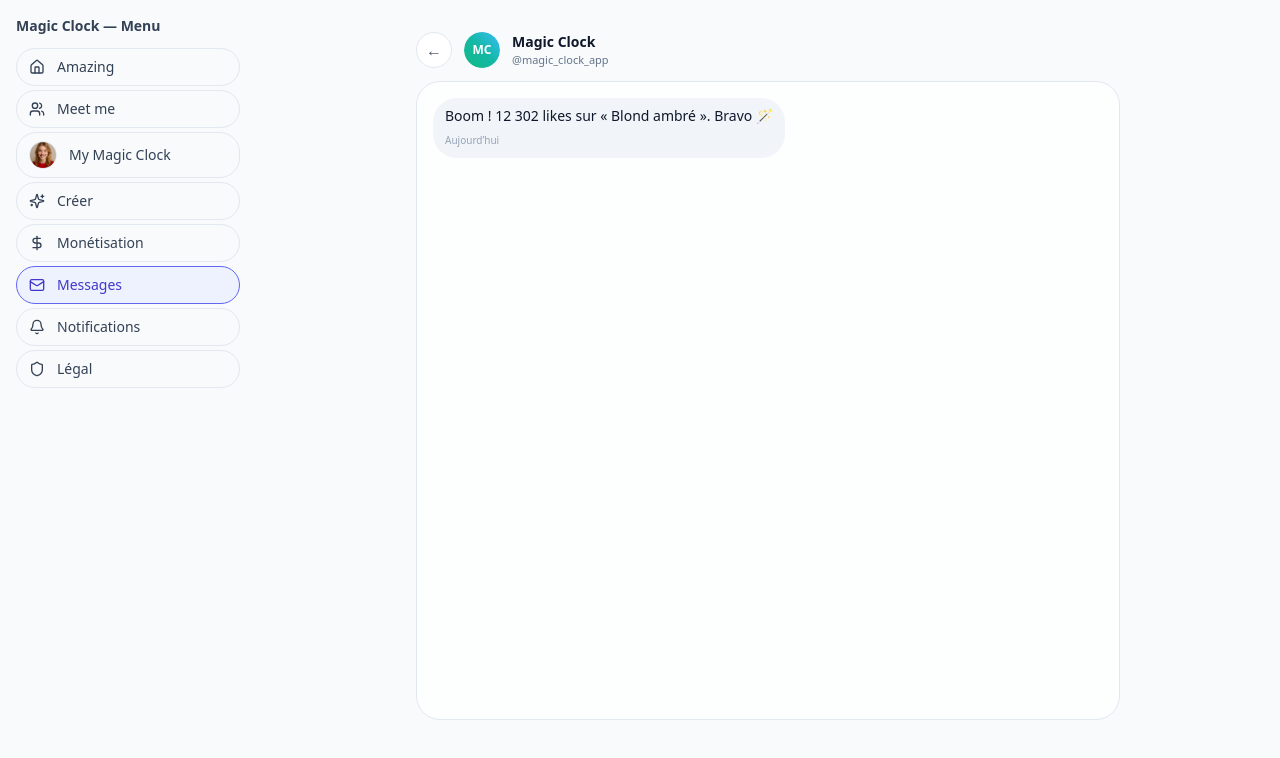
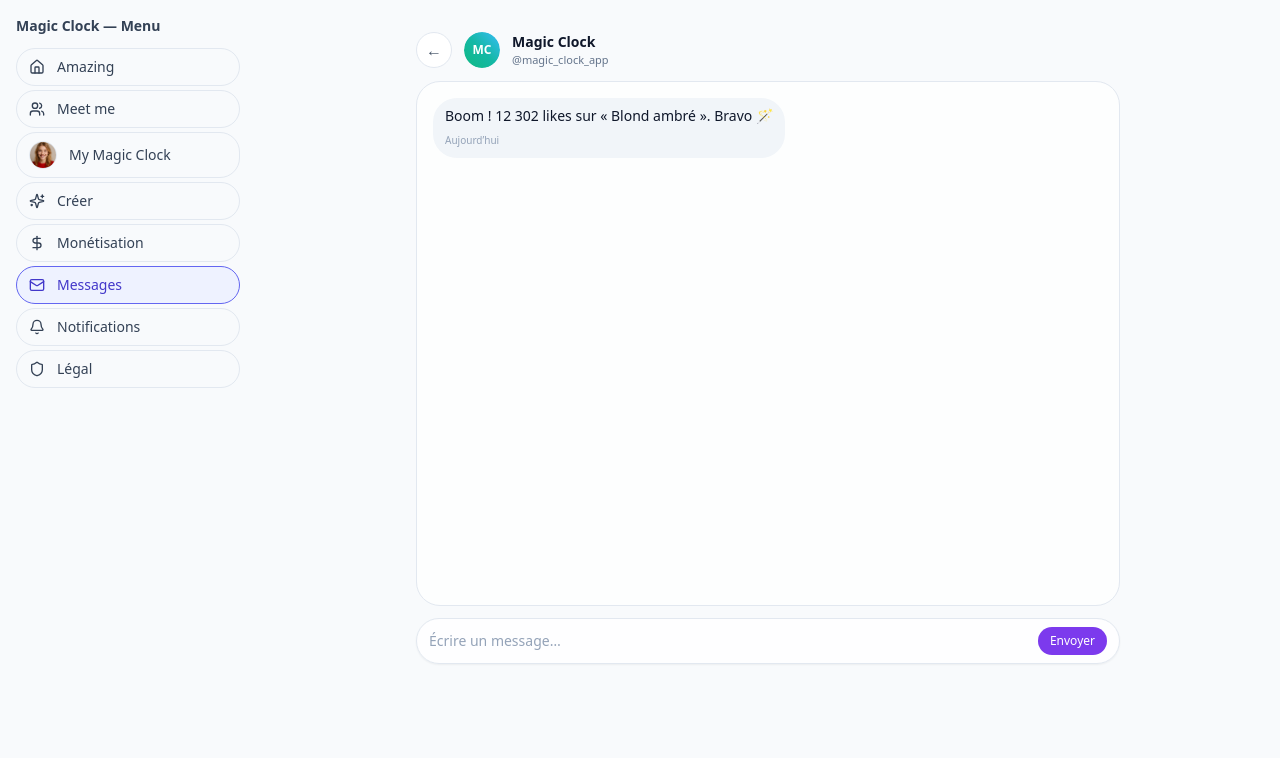
Before and after one commit to welcome-magic-clock/magic-clock-web-mvp, a Next.js app: page /messages/mc-likes in a window 1280 px wide. Shown: the top 758 px of the page. Built offline with nearby package versions, Linux system fonts and the light colour scheme.

Commit message:
Create page.tsx

```diff
--- /dev/null
+++ b/app/messages/mc-likes/page.tsx
@@ -0,0 +1,24 @@
+import ChatThread, { ChatMeta, ChatMessage } from "../_ChatThread";
+
+const meta: ChatMeta = {
+  id: "mc-likes",
+  name: "Magic Clock",
+  handle: "@magic_clock_app",
+  avatarType: "brand",
+  avatarInitials: "MC",
+  avatarGradient:
+    "bg-gradient-to-tr from-emerald-500 via-teal-500 to-sky-400",
+};
+
+const initialMessages: ChatMessage[] = [
+  {
+    id: 1,
+    from: "them",
+    text: "Boom ! 12 302 likes sur « Blond ambré ». Bravo 🪄",
+    time: "Aujourd’hui",
+  },
+];
+
+export default function McLikesThreadPage() {
+  return <ChatThread meta={meta} initialMessages={initialMessages} />;
+}
```
